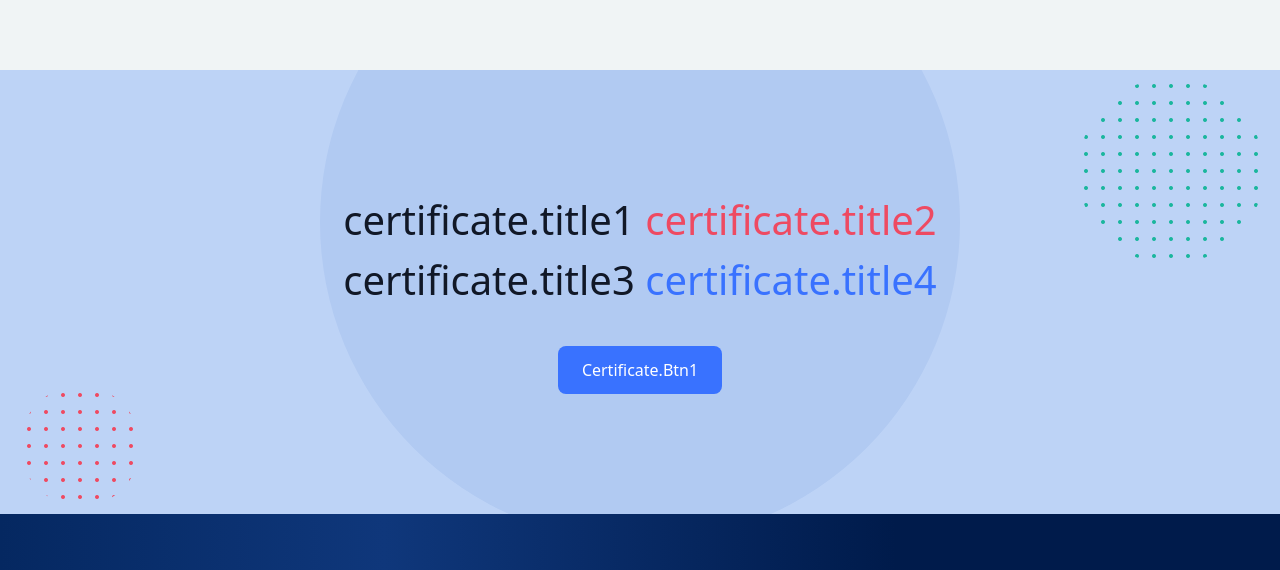
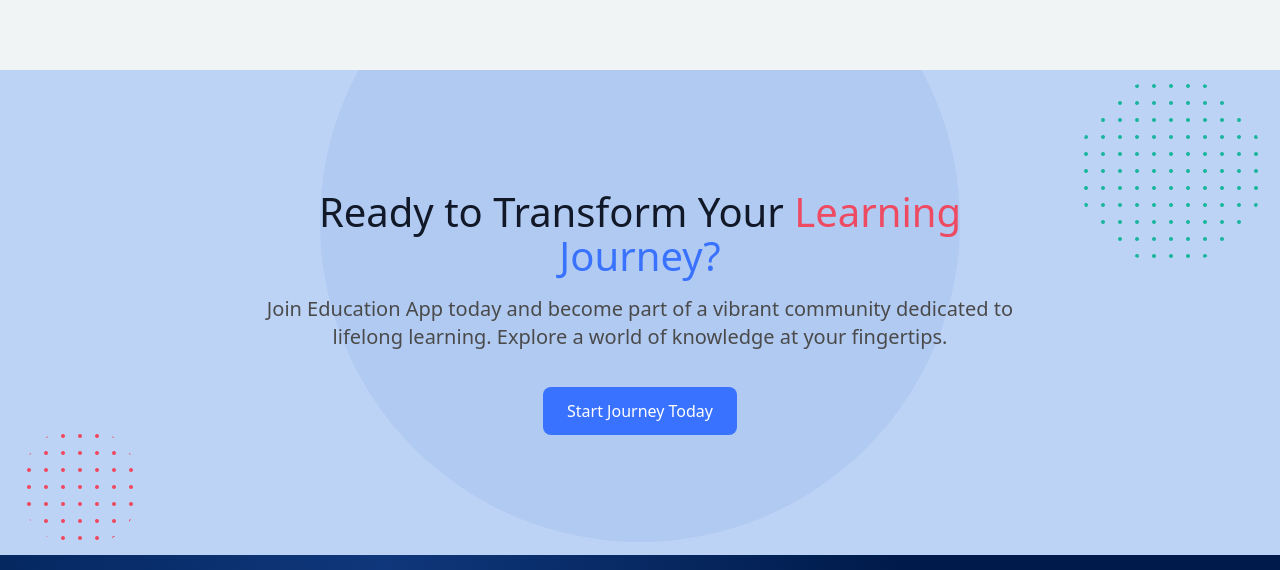
Before and after one commit to Amr-ahmed-98/Education-App, a React (Vite) app: page / in a window 1280 px wide. Shown: the part 2653-3223 px from the top of the page. Built offline with nearby package versions, Linux system fonts and the light colour scheme.

Commit message:
add section to about page

```diff
--- a/src/components/organisms/Home/CertificateSection.tsx
+++ b/src/components/organisms/Home/CertificateSection.tsx
@@ -5,12 +5,12 @@ function CertificateSection() {
   const { t } = useTranslation();
   return (
     <div>
-      <SectionTitle
-        heading1={t("certificate.title1")}
-        heading2={t("certificate.title2")}
-        heading3={t("certificate.title3")}
-        heading4={t("certificate.title4")}
-        button={t("certificate.btn1")}
+      <SectionTitle className=" text-4xl"
+        heading1={t("about.certificates.title1")}
+        heading2={t("about.certificates.title2")}
+        heading4={t("about.certificates.title3")}
+        description={t("about.certificates.description")}
+        button={t("about.certificates.btn")}
       />
     </div>
   );
--- a/src/components/pages/About.tsx
+++ b/src/components/pages/About.tsx
@@ -158,7 +158,7 @@ function About() {
 
 
 
- <div>
+      <div>
       <h1 className="text-4xl font-bold text-center pt-16 mb-20">
       {t("about.offers.title")}
       <span className="text-red-500 px-2">
@@ -197,15 +197,52 @@ function About() {
           </div>
       </div>
 
+        <CertificateSection/>
+
+
+      {/*    <div>
+      <h1 className="text-4xl font-bold text-center pt-16 mb-20">
+      {t("about.offers.title")}
+      <span className="text-red-500 px-2">
+        {t("about.offers.offersText")}
+      </span>
+      </h1>
+      <div className="container  my-20 py-[40px] flex gap-12 justify-center">
+      <IconDetails
+      icon={icon.FaBookOpen}
+      title={t("about.offers.feature1.title")}
+      description={t("about.offers.feature1.description")}
+      isCircle={false}
+      iconColor="text-blue-500"
+      bgColor="bg-blue-100"
+      size="lg"
+    />
+    <IconDetails
+      icon={icon.IoCheckmarkCircleOutline}
+       title={t("about.offers.feature2.title")}
+      description={t("about.offers.feature2.description")}
+      isCircle={false}
+      iconColor="text-yellow-500"
+      bgColor="bg-yellow-100"
+      size="lg"
+    />
+     </div>
+
+     <div className="container  my-20 py-[40px] flex gap-12 justify-center">
+         <IconDetails
+      icon={icon.FaChartLine}
+      title={t("about.offers.feature3.title")}
+      description={t("about.offers.feature3.description")}
+    isCircle={false}
+      iconColor="text-red-500"
+      bgColor="bg-red-100"
+      size="lg"
+    />
+      </div>
 
 
 
-
-
-
-
-
-        <CertificateSection/>
+      </div> */}
 
     </div>
   );
--- a/src/locales/ar.json
+++ b/src/locales/ar.json
@@ -478,6 +478,13 @@
       "title": "التطور المهني",
       "description": "اكتسب مهارات تعزز فرصك المهنية ونموك الوظيفي"
     }
+},
+"certificates": {
+    "title1": "هل أنت مستعد لتحويل",
+    "title2": "رحلة",
+    "title3": "تعلمك؟",
+    "description": "انضم إلى تطبيق التعليم اليوم وكن جزءًا من مجتمع نابض بالحياة مكرس للتعلم مدى الحياة. اكتشف عالماً من المعرفة في متناول يديك.",
+    "btn": "ابدأ رحلتك اليوم"
 }
   }
 
--- a/src/locales/en.json
+++ b/src/locales/en.json
@@ -478,6 +478,13 @@
       "description": "Gain skills that boost your career prospects and professional growth."
     }
 
+  },
+  "certificates": {
+    "title1": "Ready to Transform Your",
+    "title2" :"Learning",
+    "title3" :"Journey?",
+    "description": "Join Education App today and become part of a vibrant community dedicated to lifelong learning. Explore a world of knowledge at your fingertips.",
+    "btn": "Start Journey Today"
+}
   }
 }
-}
```
